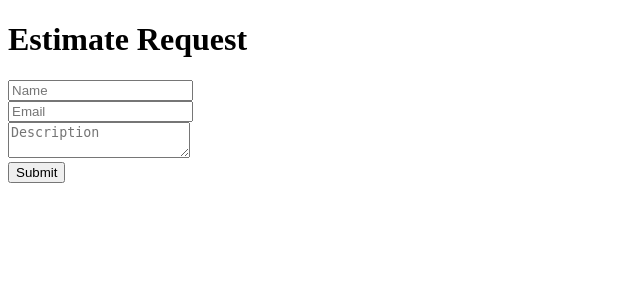
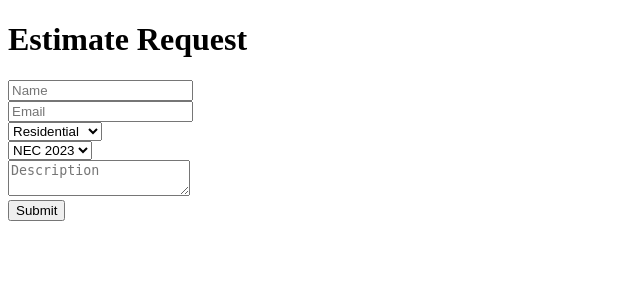
Before and after one commit to PaulMoon410/judith, a Flask app: page / in a window 1280 px wide. Shown: the top 300 px of the page, without its empty margins (0-640 px from the left). Run offline with Flask 3, Linux system fonts and the light colour scheme.

Commit message:
Add building type and code edition fields

```diff
--- a/index.html
+++ b/index.html
@@ -3,6 +3,8 @@
 <form id="f">
 <input name="name" placeholder="Name"><br>
 <input name="email" placeholder="Email"><br>
+<select name="building_type"><option>Residential</option><option>Commercial</option><option>Industrial</option></select><br>
+<select name="code_edition"><option>NEC 2023</option><option>NEC 2020</option></select><br>
 <textarea name="desc" placeholder="Description"></textarea><br>
 <button>Submit</button>
 </form>
--- a/templates/index.html
+++ b/templates/index.html
@@ -3,6 +3,8 @@
 <form id="f">
 <input name="name" placeholder="Name"><br>
 <input name="email" placeholder="Email"><br>
+<select name="building_type"><option>Residential</option><option>Commercial</option><option>Industrial</option></select><br>
+<select name="code_edition"><option>NEC 2023</option><option>NEC 2020</option></select><br>
 <textarea name="desc" placeholder="Description"></textarea><br>
 <button>Submit</button>
 </form>
```
